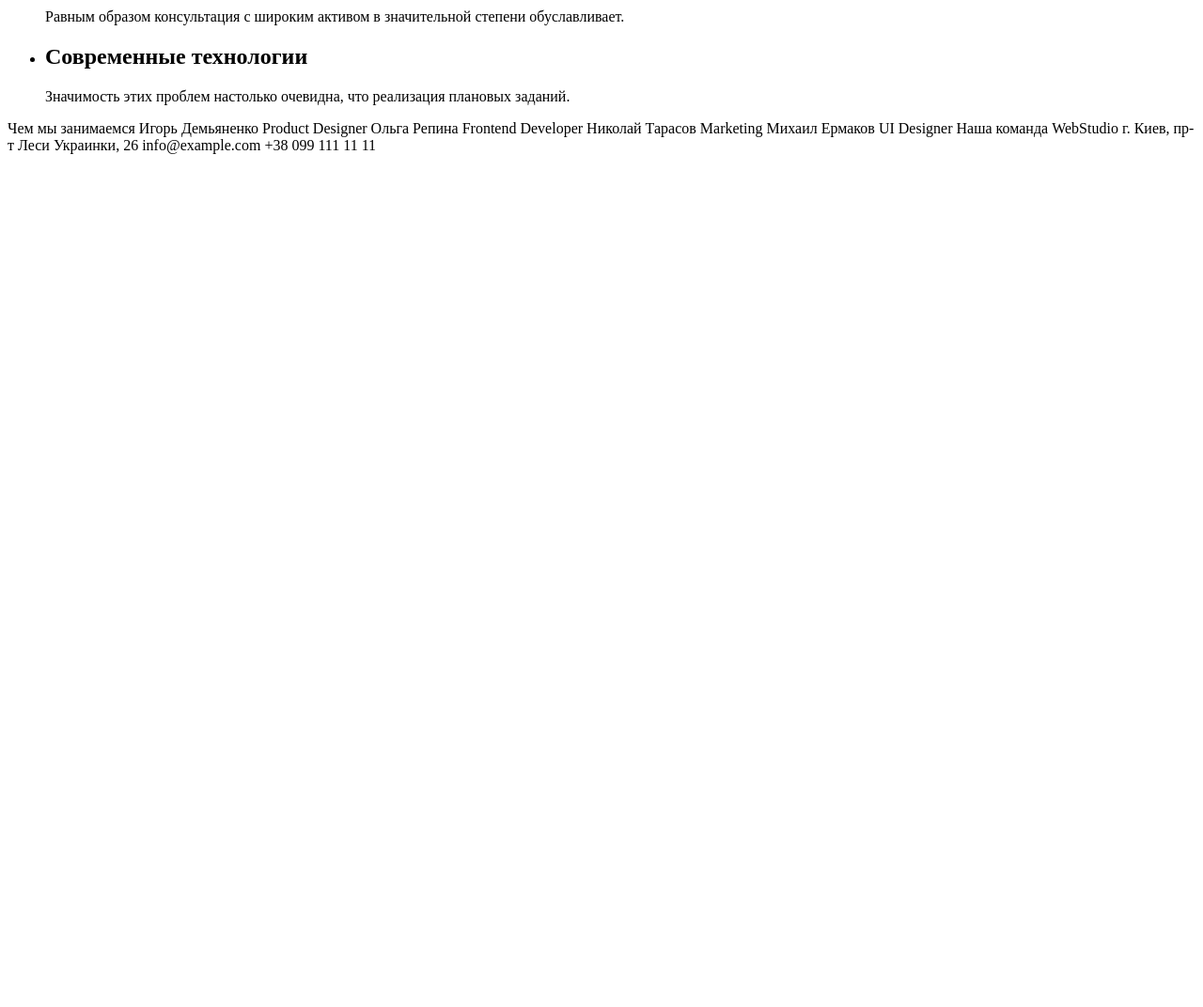
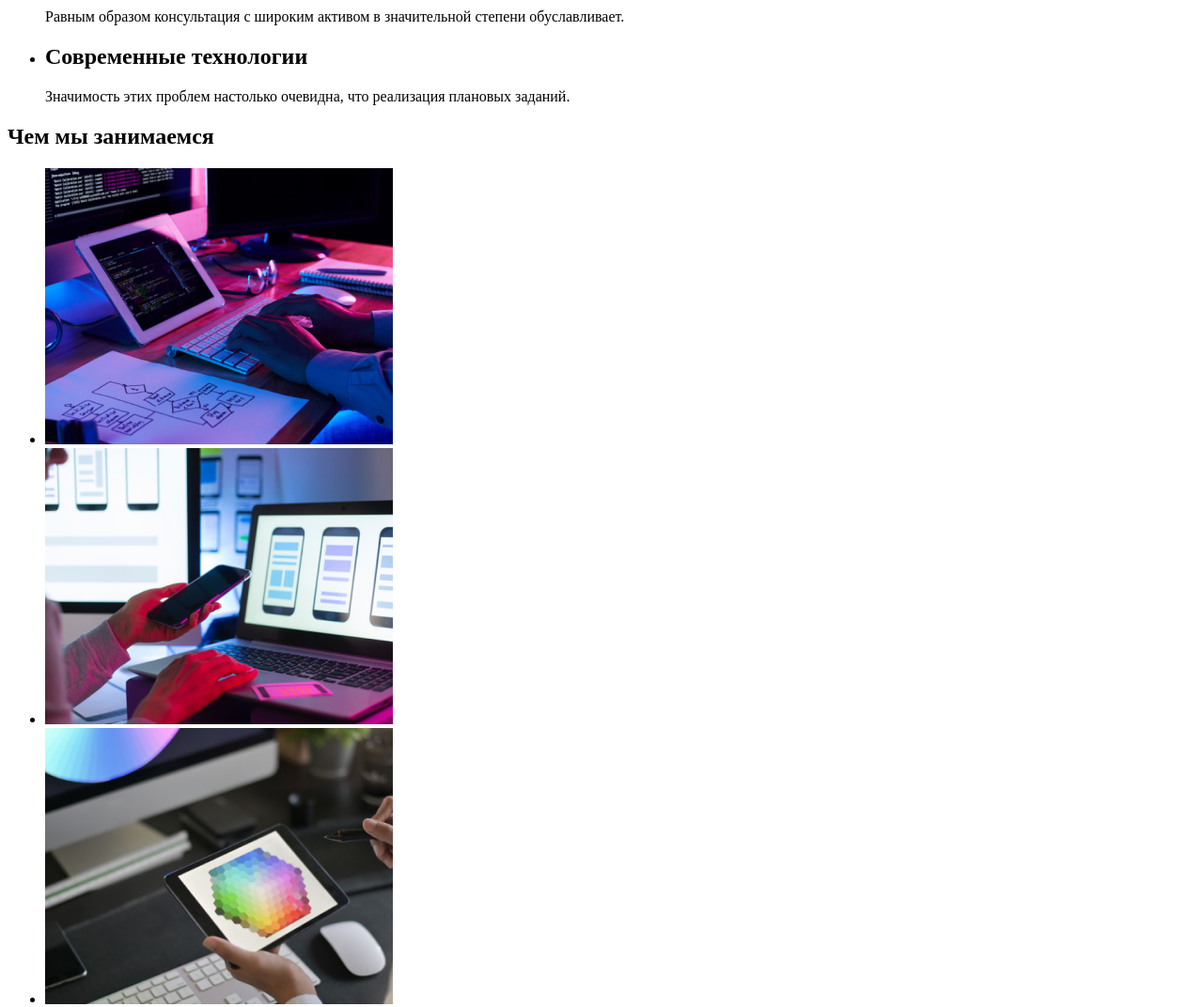
Before and after one commit to KozinM/goit-markup-hw-01, a plain HTML site: page index.html in a window 1280 px wide. Shown: the part 480-1552 px from the top of the page at 94% size. Before the commit the page ends 800 px from the top, so only its background shows below. Drawn offline with Linux system fonts and the light colour scheme.

Commit message:
almost final cut
added images, got done all the page

```diff
--- a/index.html
+++ b/index.html
@@ -49,24 +49,30 @@
                 </li>
             </ul>
         </section>
-        <footer>
-
+        <section>
+            <h2>Чем мы занимаемся</h2>
+            <ul>
+                <li><a href=""><img src="./images/programming.jpg" alt="программирование" width="370"></a></li>
+                <li><a href=""><img src="./images/webaplication.jpg" alt="мобильные приложения" width="370"></a></li>
+                <li><a href=""><img src="./images/design.jpg" alt="дизайн" width="370"></a></li>
+            </ul>
+        </section>
+        <section>
+            <h2>Наша команда</h2>
+            <ul>
+                <li><a href=""><img src="./images/igor.jpg" alt="" width="270"><p>Игорь Демьяненко</p><p>Product Designer</p></a></li>
+                <li><a href=""><img src="./images/olga.jpg" alt="" width="270"><p>Ольга Репина</p><p>Frontend Developer</p></a></li>
+                <li><a href=""><img src="./images/nikolaj.jpg" alt="" width="270"><p>Николай Тарасов</p><p>Marketing</p></a></li>
+                <li><a href=""><img src="./images/nikolaj.jpg" alt="" width="270"><p>Михаил Ермаков</p><p>UI Designer</p></a></li>
+            </ul>
+            <footer>
+        </section>
         </footer>
-
-                <span>Чем мы занимаемся</span>
-                        <span>Игорь Демьяненко</span>
-                        <span>Product Designer</span>
-                        <span>Ольга Репина</span>
-                        <span>Frontend Developer</span>
-                        <span>Николай Тарасов</span>
-                        <span>Marketing</span>
-                        <span>Михаил Ермаков</span>
-                        <span>UI Designer</span>
-                    <span>Наша команда</span>
                     <span>WebStudio</span>
-                        <span>г. Киев, пр-т Леси Украинки, 26</span>
-                        <span>info@example.com</span>
-                        <span>+38 099 111 11 11</span>
-
+                        <address>г. Киев, пр-т Леси Украинки, 26</address>
+                        <ul>
+                            <li><a href="mailto:info@devstudio.com">info@devstudio.com</a></li>
+                            <li><a href="tel:+380961111111">+380 96 111 11 11</a></li>
+                        </ul>
     </body>
 </html>
```
Also changed, not shown: images/design.jpg (added), images/igor.jpg (added), images/mikhail.jpg (added), images/nikolaj.jpg (added), images/olga.jpg (added), images/programming.jpg (added), images/webaplication.jpg (added), 1 other file.
